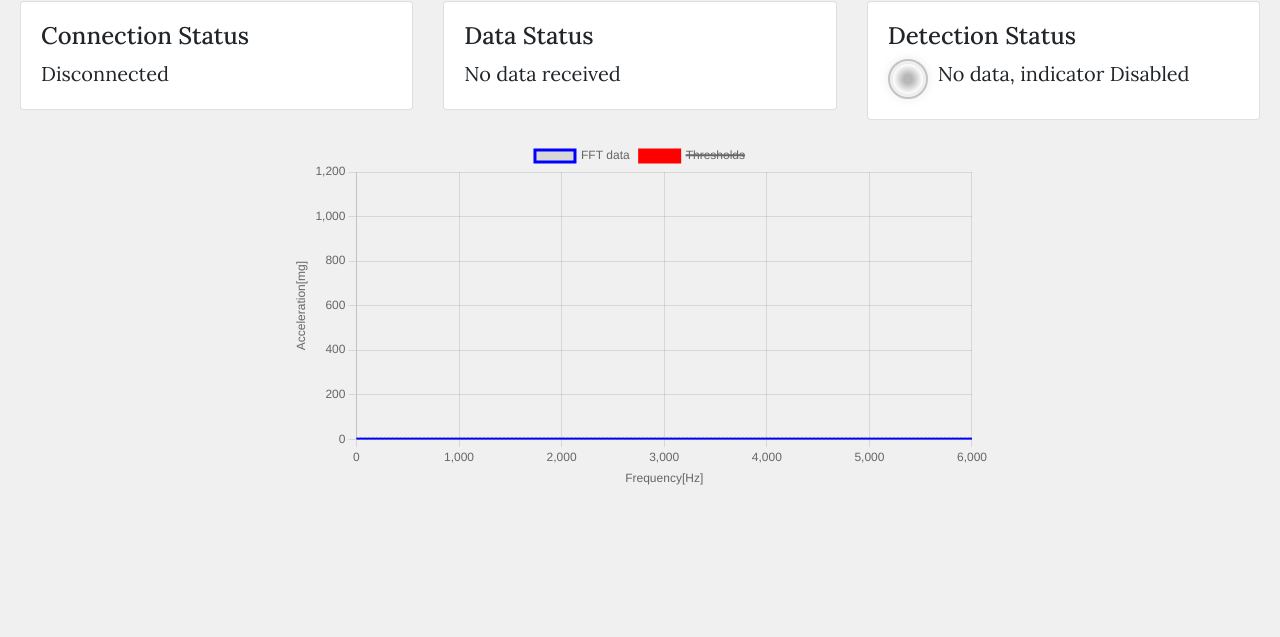
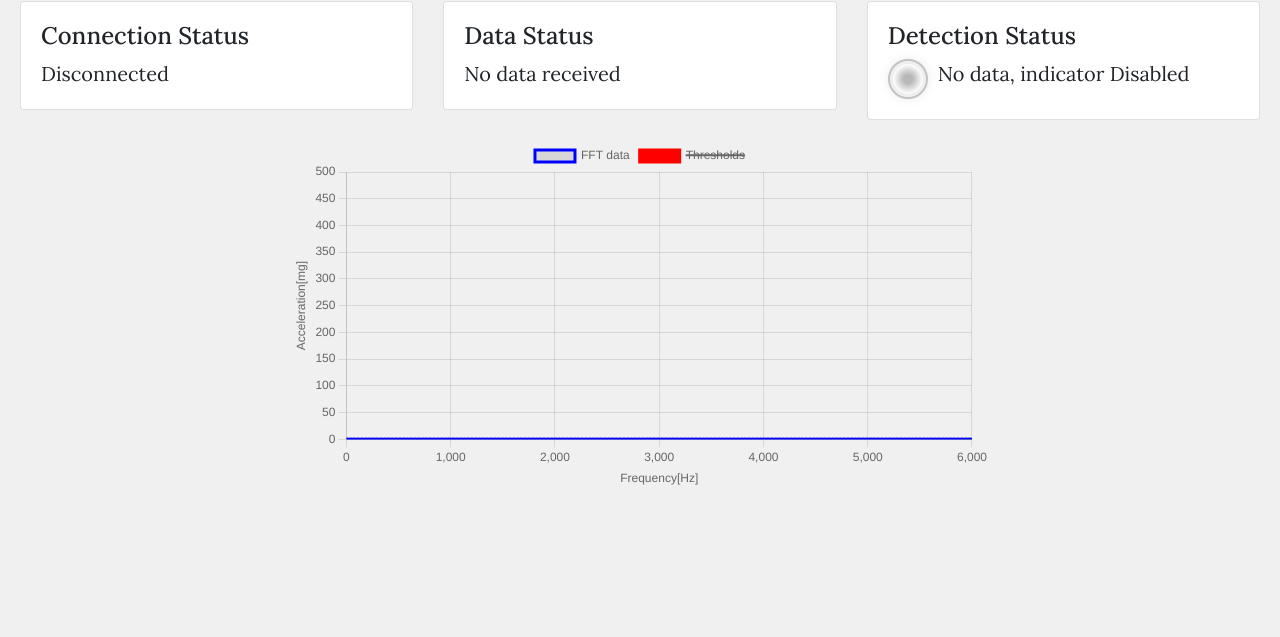
Before and after one commit to chenjy96/chenjy96.github.io, a plain HTML site: page v2/index.html in a window 1280 px wide. Shown: the part 91-728 px from the top of the page. Drawn offline with nearby package versions, Linux system fonts and the light colour scheme.

Commit message:
Update index.html

```diff
--- a/v2/index.html
+++ b/v2/index.html
@@ -531,7 +531,7 @@
         },
         y: {
           min: 0, // minimum of y axis
-          max: 1200, // maximum of y axis
+          max: 500, // maximum of y axis
           title: {
             display: true,
             text: 'Acceleration[mg]'
```
